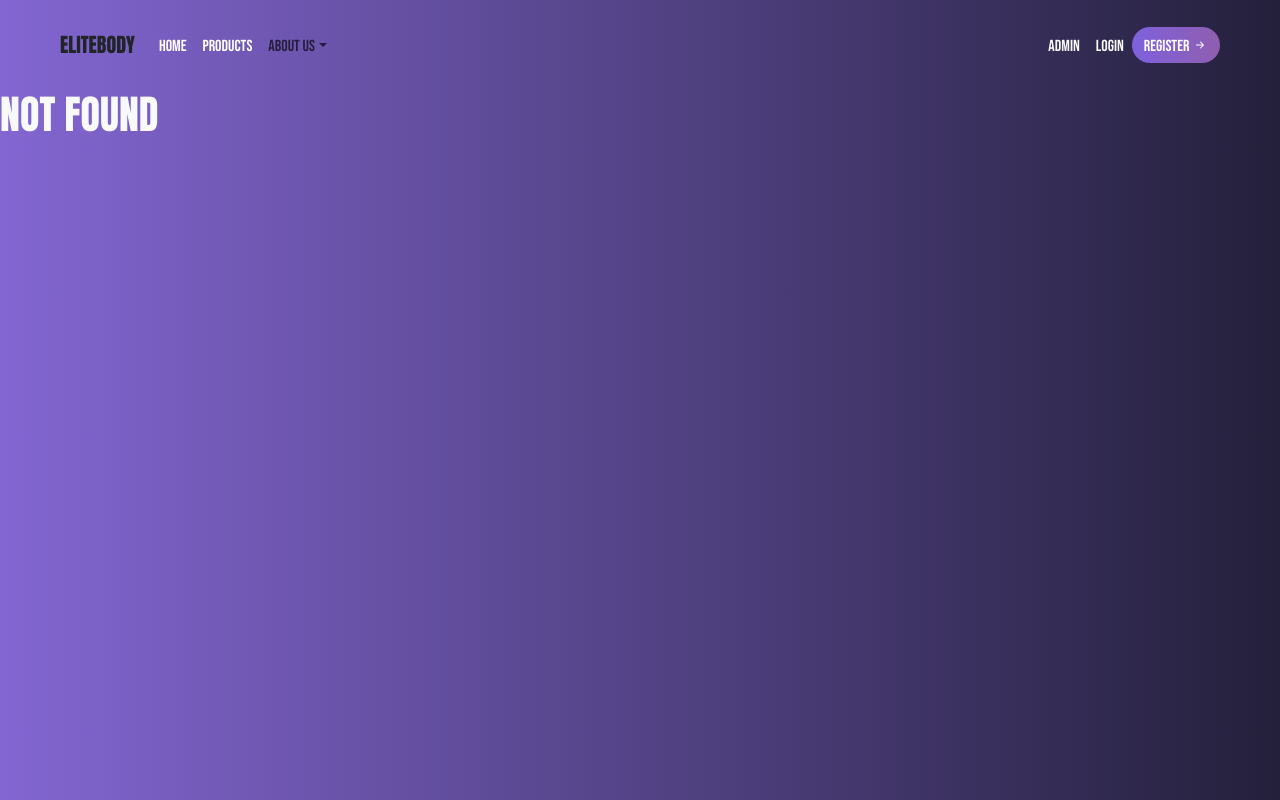
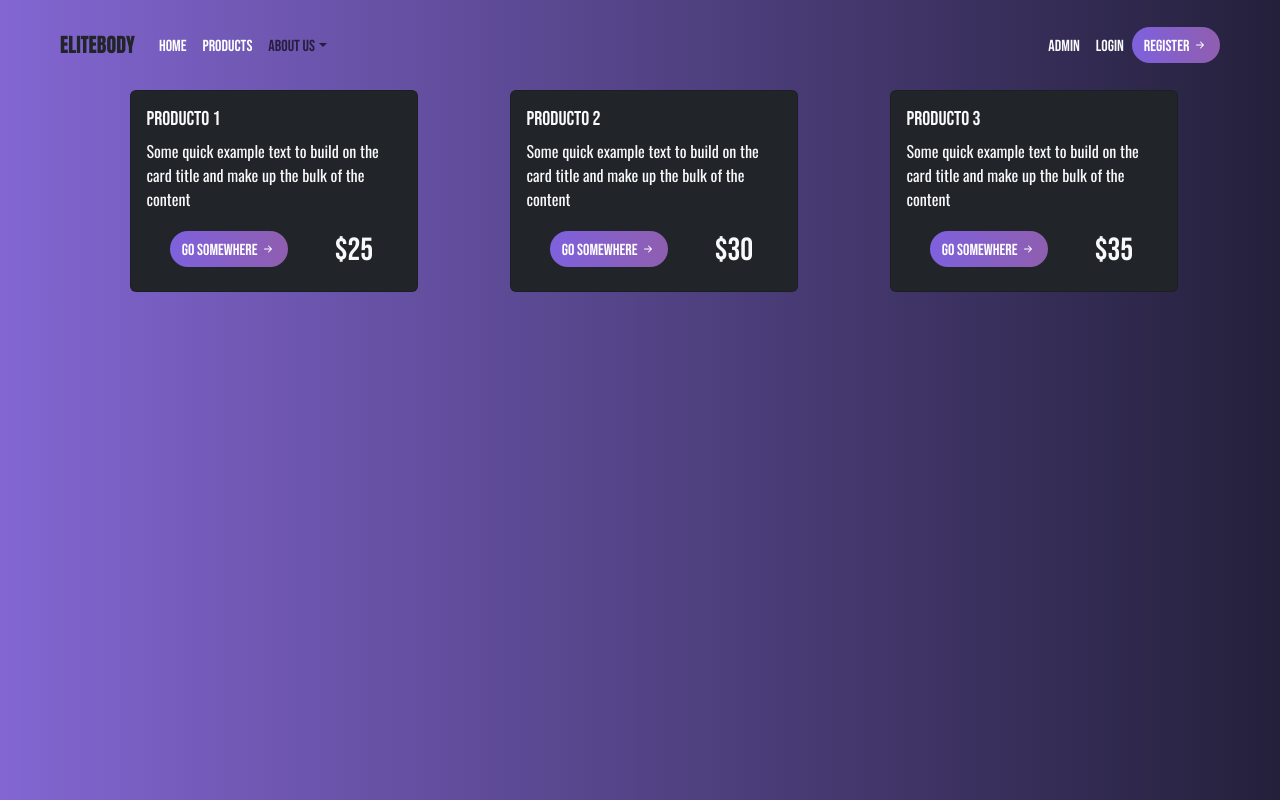
Before and after one commit to Nilost21/ProyectoFinalFront, a React (Vite) app: page /products in a window 1280 px wide. Before the commit this address had no page. Built offline with nearby package versions, Linux system fonts and the light colour scheme; data requests are answered from the project's data file.

Commit message:
Agregando ruta de productos, y product context

```diff
--- a/src/App.jsx
+++ b/src/App.jsx
@@ -4,16 +4,15 @@ import './App.css';
 import RoutesPages from './routes/Routes';
 import NavbarComponent from './components/NavbarComponent';
 import { Container } from 'react-bootstrap';
-// import UsersContext from './context/UsersContext';
-// import { userProvider } from './context/UsersContext';
+import ProductsContext from './context/ProductsContext';
 
 function App() {
   return (
     <>
-      {/* <UsersContext> */}
-      <NavbarComponent />
-      <RoutesPages />
-      {/* </UsersContext> */}
+      <ProductsContext>
+        <NavbarComponent />
+        <RoutesPages />
+      </ProductsContext>
     </>
   );
 }
--- a/src/components/CardComponent.jsx
+++ b/src/components/CardComponent.jsx
@@ -2,14 +2,17 @@ import { Card } from 'react-bootstrap';
 import ButtonComponent from './ButtonComponent';
 import PropTypes from 'prop-types';
 
-function CardComponent({ name, description, func }) {
+function CardComponent({ name, description, func, price }) {
   return (
     <>
-      <Card style={{ width: '18rem' }} className="text-light paragraph bg-dark">
+      <Card style={{ width: '18rem' }} className="text-light bg-dark ">
         <Card.Body>
-          <Card.Title>{name}</Card.Title>
-          <Card.Text>{description}</Card.Text>
-          <ButtonComponent text="Go somewhere" func={func} />
+          <Card.Title className="subtitle">{name}</Card.Title>
+          <Card.Text className="paragraph ">{description}</Card.Text>
+          <div className="d-flex justify-content-around">
+            <ButtonComponent text="Go somewhere" func={func} />
+            <Card.Text className="subtitle fs-2  me-1 ">${price}</Card.Text>
+          </div>
         </Card.Body>
       </Card>
     </>
@@ -20,6 +23,7 @@ CardComponent.propTypes = {
   name: PropTypes.string.isRequired,
   description: PropTypes.string.isRequired,
   func: PropTypes.func,
+  price: PropTypes.number.isRequired,
 };
 
 export default CardComponent;
--- a/src/components/NavbarComponent.jsx
+++ b/src/components/NavbarComponent.jsx
@@ -33,7 +33,12 @@ function NavbarComponent() {
               >
                 Home
               </Nav.Link>
-              <Nav.Link className="subtitle mt-1 text-white">Products</Nav.Link>
+              <Nav.Link
+                className="subtitle mt-1 text-white"
+                onClick={() => navigate('/products')}
+              >
+                Products
+              </Nav.Link>
               <NavDropdown
                 className="subtitle mt-1"
                 title="About Us"
--- /dev/null
+++ b/src/context/ProductsContext.jsx
@@ -0,0 +1,38 @@
+/* eslint-disable no-unused-vars */
+import { createContext, useEffect, useState } from 'react';
+import PropTypes from 'prop-types';
+import axios from 'axios';
+
+export const ProductsProvider = createContext();
+
+function ProductsContext({ children }) {
+  const [products, setProducts] = useState([]);
+
+
+
+  const getProducts = async () => {
+    try {
+      const response = await axios.get('http://localhost:8000/products');
+      const data = response.data;
+      setProducts(data);
+    } catch (error) {
+      console.log(error);
+    }
+  };
+
+  useEffect(() => {
+    getProducts();
+  }, []);
+
+  return (
+    <ProductsProvider.Provider value={{ products }}>
+      {children}
+    </ProductsProvider.Provider>
+  );
+}
+
+ProductsContext.propTypes = {
+  children: PropTypes.node.isRequired,
+};
+
+export default ProductsContext;
--- a/src/pages/Home/Home.jsx
+++ b/src/pages/Home/Home.jsx
@@ -2,42 +2,13 @@
 import './../../css/Home.css';
 import { Container } from 'react-bootstrap';
 import Products from '../Products/Products';
-import { useEffect, useState } from 'react';
-import axios from 'axios';
 
 function Home() {
-  const [users, setUsers] = useState([]);
-  const [products, setProducts] = useState([]);
-
-  const getUsers = async () => {
-    try {
-      const response = await axios.get('http://localhost:8000/users');
-      const data = response.data;
-      setUsers(data);
-    } catch (error) {
-      console.log(error);
-    }
-  };
-
-  const getProducts = async () => {
-    try {
-      const response = await axios.get('http://localhost:8000/products');
-      const data = response.data;
-      setProducts(data);
-    } catch (error) {
-      console.log(error);
-    }
-  };
-
-  useEffect(() => {
-    getProducts();
-  }, []);
-
   return (
     <>
       <Container>
         <header>
-          <Products products={products} />
+          <h1 className="title">ESTAS EN EL HOME</h1>
         </header>
       </Container>
     </>
--- a/src/pages/Products/Products.jsx
+++ b/src/pages/Products/Products.jsx
@@ -1,10 +1,13 @@
 /* eslint-disable no-unused-vars */
 import { Container, Row, Col } from 'react-bootstrap';
 import PropTypes from 'prop-types';
-import ButtonComponent from '../../components/ButtonComponent';
 import CardComponent from '../../components/CardComponent';
+import { useContext } from 'react';
+import { ProductsProvider } from '../../context/ProductsContext';
 
-function Products({ products }) {
+function Products() {
+  const { products } = useContext(ProductsProvider);
+
   const isEmpty = () => products.length === 0;
 
   return (
@@ -20,12 +23,14 @@ function Products({ products }) {
                 console.log(`Hiciste click en el producto ${name}`);
 
               return (
-                <CardComponent
-                  key={id}
-                  name={name}
-                  description={description}
-                  func={clickProducts}
-                />
+                <Col xs={12} lg={3} md={4} sm={6} key={id}>
+                  <CardComponent
+                    name={name}
+                    description={description}
+                    func={clickProducts}
+                    price={price}
+                  />
+                </Col>
               );
             })
           )}
@@ -35,7 +40,7 @@ function Products({ products }) {
   );
 }
 
-Products.propTypes = {
-  products: PropTypes.array,
-};
+// Products.propTypes = {
+//   products: PropTypes.array,
+// };
 export default Products;
--- a/src/routes/Routes.jsx
+++ b/src/routes/Routes.jsx
@@ -1,6 +1,7 @@
 import { Routes, Route } from 'react-router-dom';
 import Home from '../pages/Home/Home';
 import Admin from '../pages/Admin/Admin';
+import Products from '../pages/Products/Products';
 
 const RoutesPages = () => {
   return (
@@ -8,6 +9,7 @@ const RoutesPages = () => {
       <Routes>
         <Route path="/" element={<Home />} />
         <Route path="/admin" element={<Admin />} />
+        <Route path="/products" element={<Products />} />
         <Route
           path="/*"
           element={<h1 className="title text-light mt-3 ">NOT FOUND</h1>}
```
